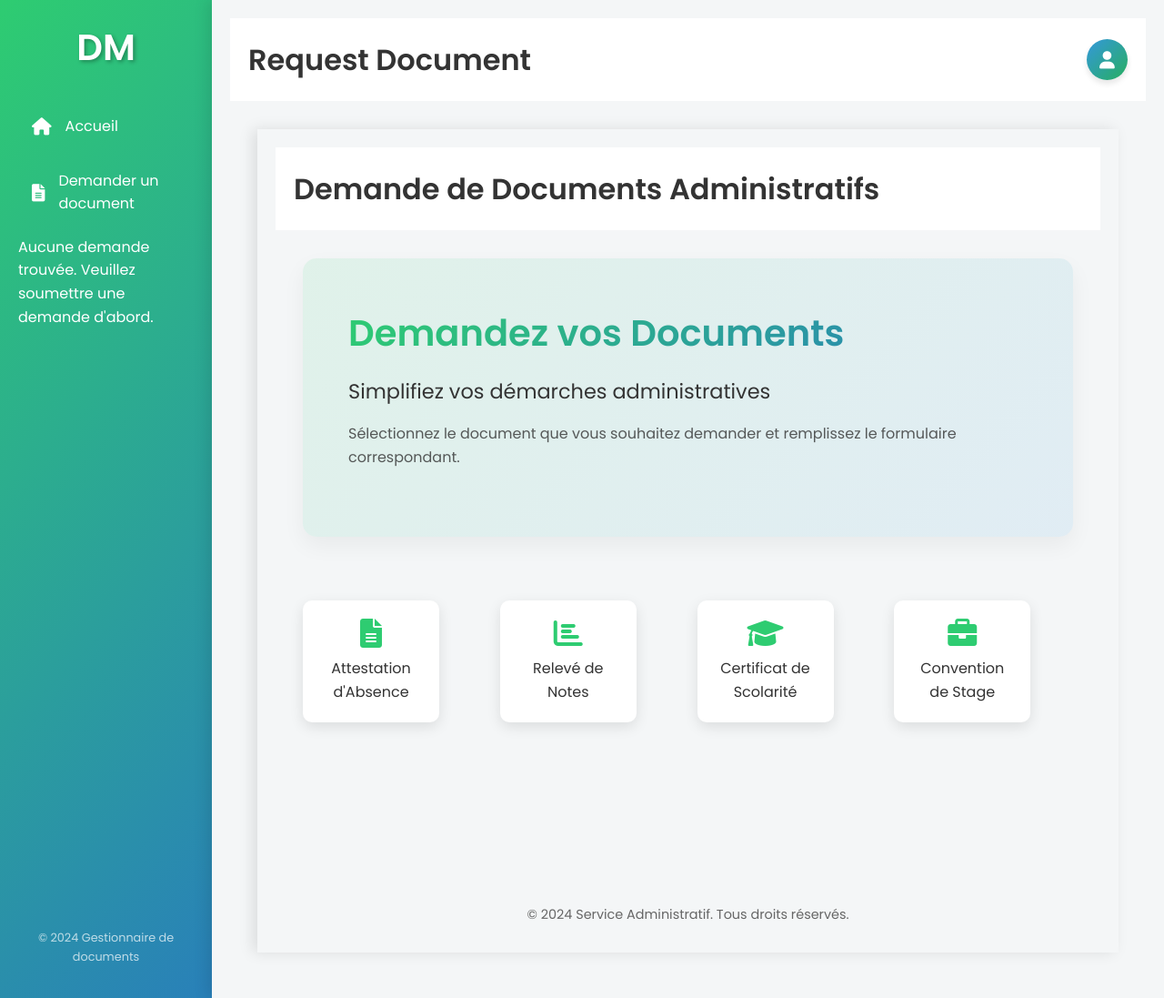
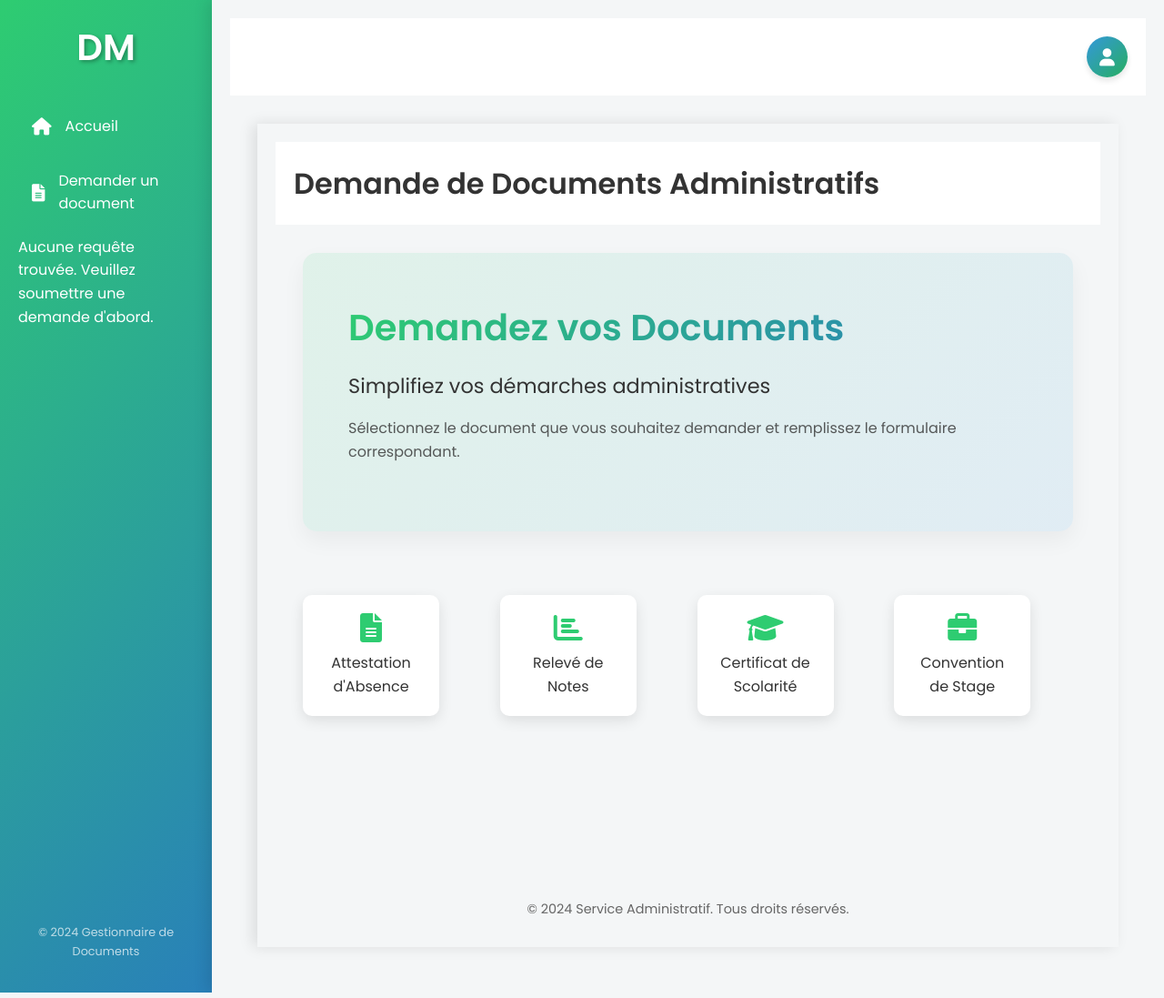
Before and after one commit to samikhalfi/document_manager, a Flask app: page /request in a window 1280 px wide. Shown: the whole page at 91% size. Run offline with Flask 3, Linux system fonts and the light colour scheme.

Commit message:
Update base.html

```diff
--- a/app/templates/base.html
+++ b/app/templates/base.html
@@ -18,7 +18,7 @@
             </div>
             <ul class="nav-menu">
                 <li>
-                    <a href="/" class="nav-link">
+                    <a href="/etudiant" class="nav-link">
                         <i class="fas fa-home"></i>
                         <span>Accueil</span>
                     </a>
@@ -36,21 +36,18 @@
                         <span>Vérifier le statut</span>
                     </a>
                 {% else %}
-                    <p>Aucune demande trouvée. Veuillez soumettre une demande d'abord.</p>
+                    <p>Aucune requête trouvée. Veuillez soumettre une demande d'abord.</p>
                 {% endif %}
-
                 </li>
-
             </ul>
             <div class="sidebar-footer">
-                <p>&copy; 2024 Gestionnaire de documents</p>
+                <p>&copy; 2024 Gestionnaire de Documents</p>
             </div>
         </nav>
 
         <main class="content-wrapper">
             <header class="content-header">
                 <div class="header-title">
-                    <h2>{{ title }}</h2>
                 </div>
                 <div class="user-profile">
                     <div class="user-icon">
```
